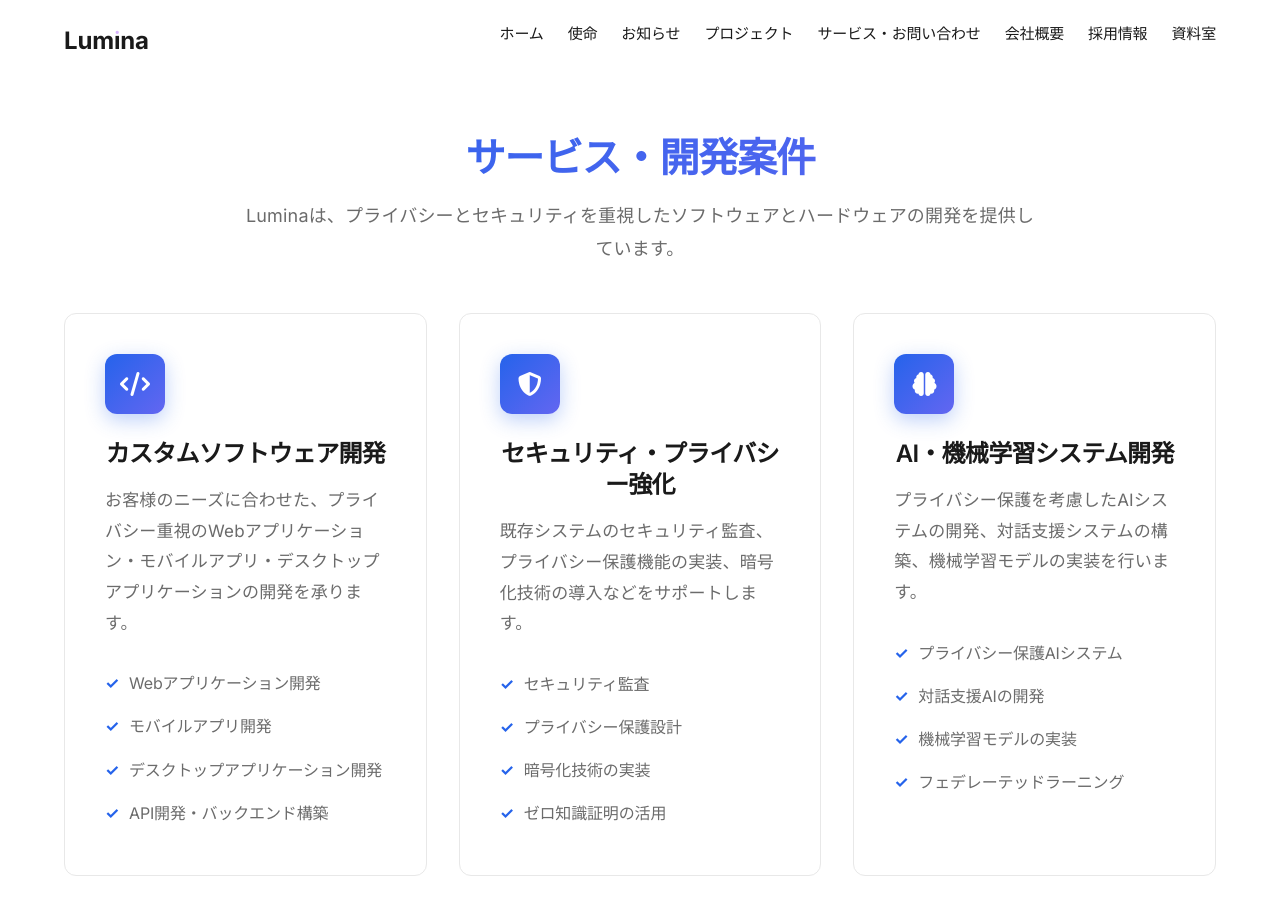
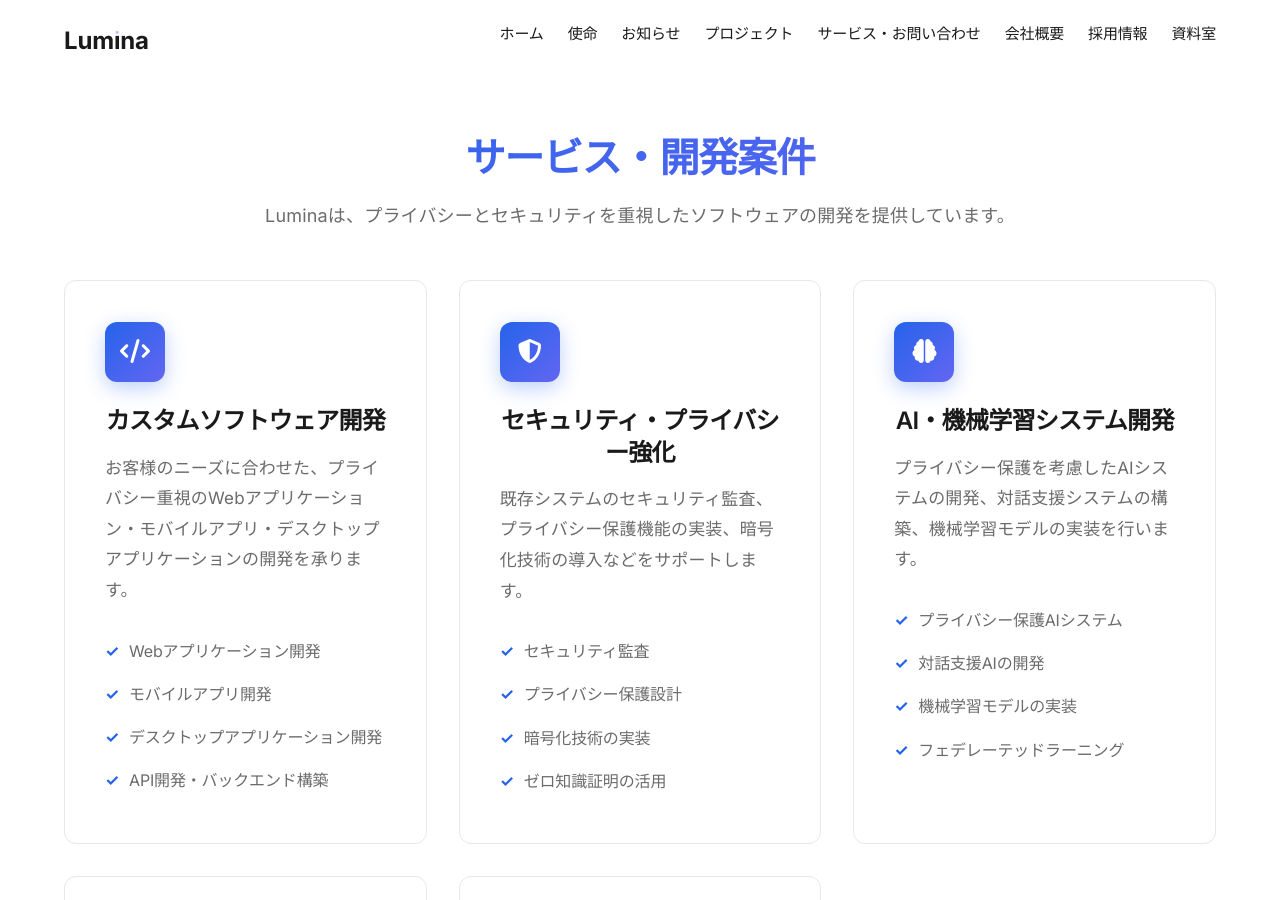
Before and after one commit to Lumina-Group/Lumina, a Jekyll site: the page pages/services.html, which Jekyll copies as it is, in a window 1280 px wide and 900 px high. Built offline with Jekyll 4.4.1, drawn with Linux system fonts in a browser that asks for light colours.

Commit message:
Update services description to remove hardware development references, aligning with the company's focus on cybersecurity.

```diff
--- a/pages/services.html
+++ b/pages/services.html
@@ -39,7 +39,7 @@
         <main>
             <section id="services" class="services-section">
                 <h2 class="section-title">サービス・開発案件</h2>
-                <p class="section-intro">Luminaは、プライバシーとセキュリティを重視したソフトウェアとハードウェアの開発を提供しています。</p>
+                <p class="section-intro">Luminaは、プライバシーとセキュリティを重視したソフトウェアの開発を提供しています。</p>
 
                 <div class="services-grid">
                     <div class="service-card">
```
